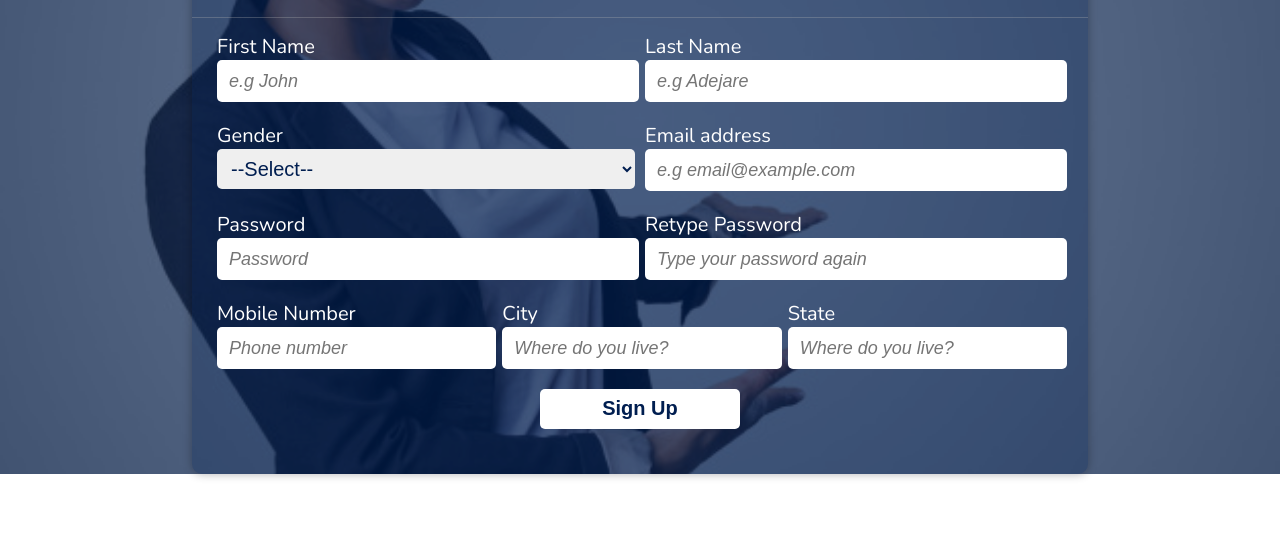
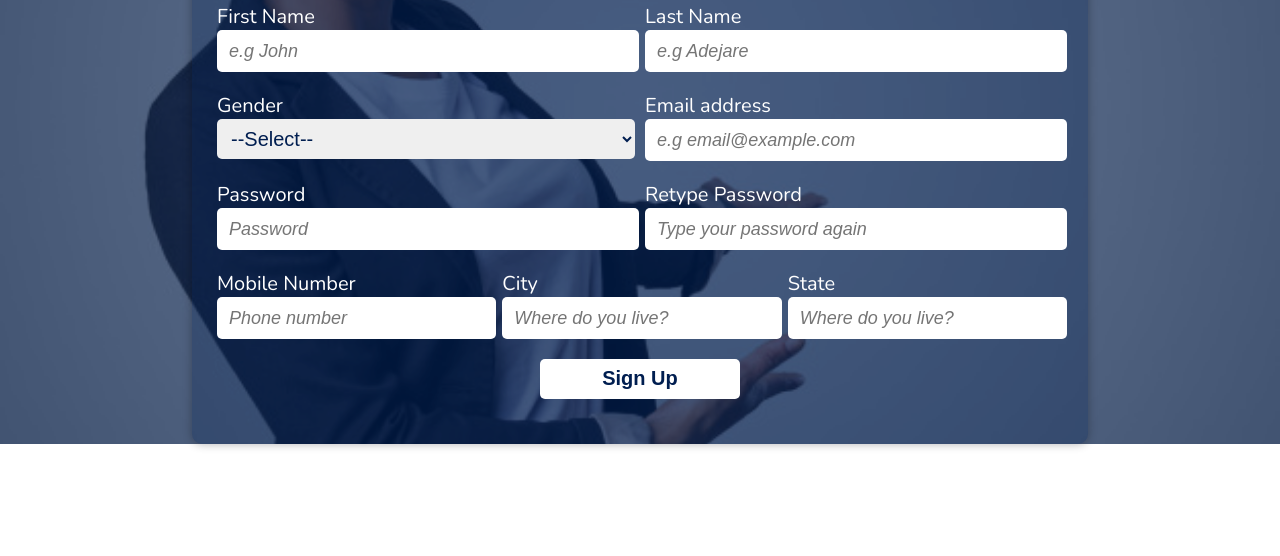
Before and after one commit to enJames/ridemyway, a plain HTML site: page UI/sign-up.html in a window 1280 px wide. Shown: the part 244-800 px from the top of the page. Drawn offline with nearby package versions, Linux system fonts and the light colour scheme.

Commit message:
Reduce form container top padding

```diff
--- a/UI/statics/css/sign-up.css
+++ b/UI/statics/css/sign-up.css
@@ -5,7 +5,7 @@ html, body {
     background-image: url('../img/sign-up.jpg');
 }
 .tint {
-    padding-top: 50px;
+    padding-top: 20px;
 }
 .sign-up-wrapper {
     background-color: rgba(0,30,80,.3);
```
